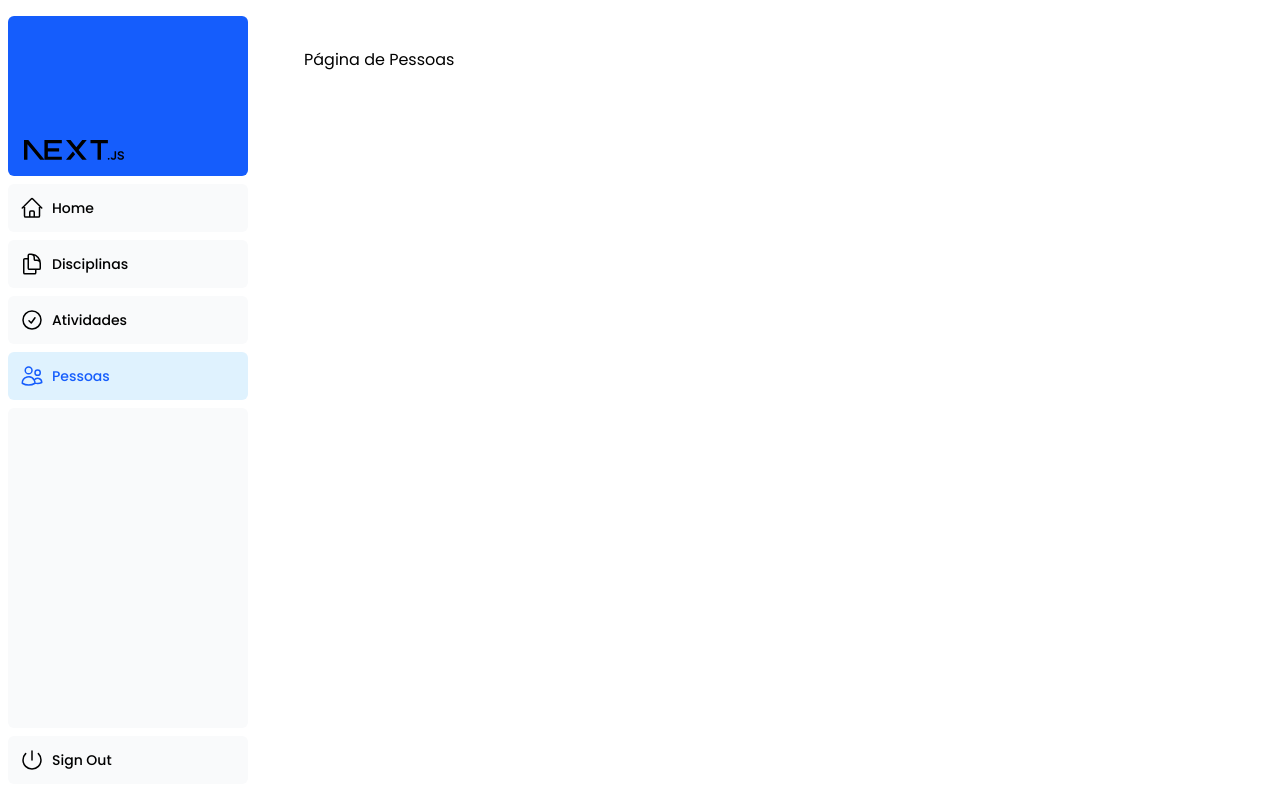
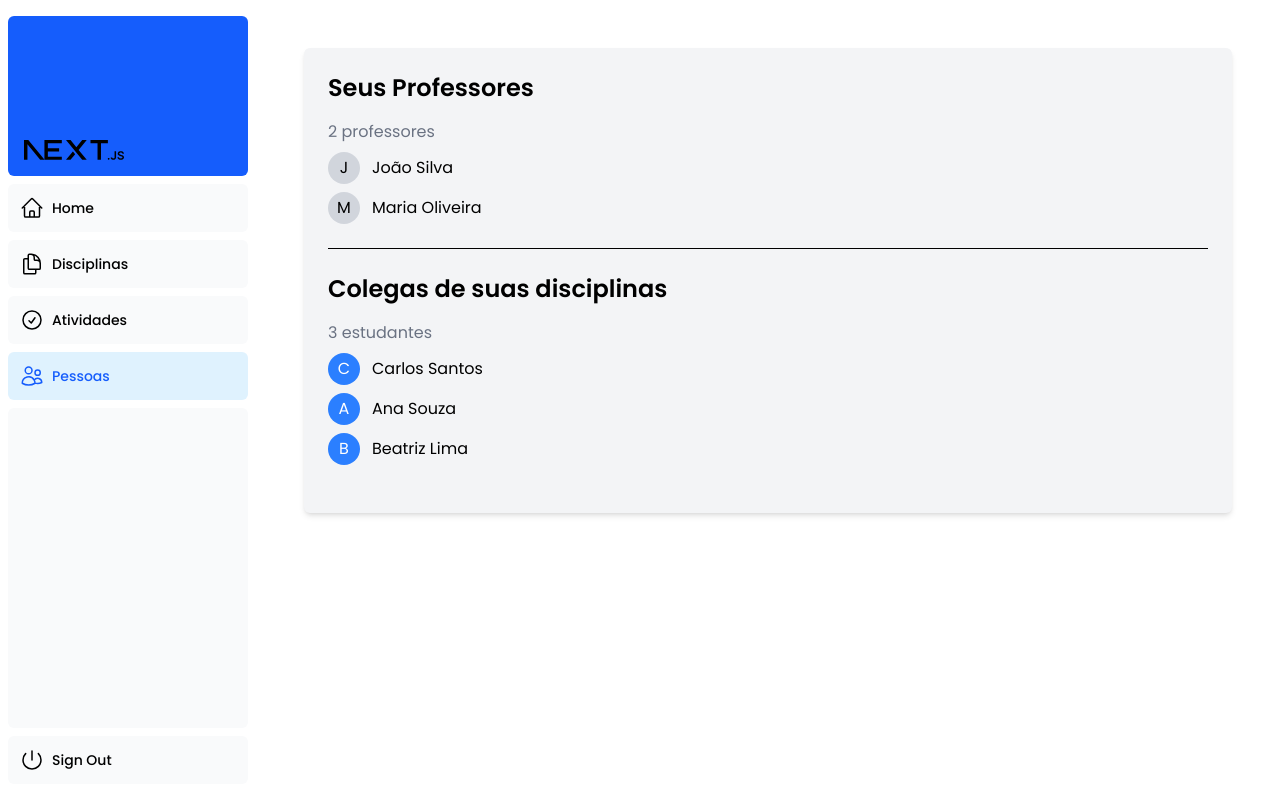
Before and after one commit to FernandoGreca/class-hub, a Next.js app in the folder front/: page /dashboard/disciplinas/pessoas in a window 1280 px wide. Built offline with nearby package versions, Linux system fonts and the light colour scheme; sample sign-in values are in the browser's storage.

Commit message:
Layout de Pessoas

```diff
--- a/front/src/app/dashboard/disciplinas/pessoas/page.tsx
+++ b/front/src/app/dashboard/disciplinas/pessoas/page.tsx
@@ -1,3 +1,171 @@
-export default function Page(){
-    return <p>Página de Pessoas</p>
+// "use client";
+
+// import { useEffect, useState } from "react";
+// import { useRouter } from "next/navigation";
+
+// interface Pessoa {
+//   id: string;
+//   nome: string;
+//   fotoPerfil?: string;
+// }
+
+// export default function PessoasPage() {
+//   const router = useRouter();
+//   const [isLoading, setIsLoading] = useState(true);
+//   const [professores, setProfessores] = useState<Pessoa[]>([]);
+//   const [colegas, setColegas] = useState<Pessoa[]>([]);
+
+//   useEffect(() => {
+//     const token = localStorage.getItem("token");
+//     if (!token) {
+//       router.push("/login");
+//       return;
+//     }
+
+//     async function fetchData() {
+//       try {
+//         const resProf = await fetch("/api/professores", {
+//           headers: { Authorization: `Bearer ${token}` },
+//         });
+//         const resCol = await fetch("/api/colegas", {
+//           headers: { Authorization: `Bearer ${token}` },
+//         });
+
+//         if (!resProf.ok || !resCol.ok) throw new Error("Erro ao buscar dados");
+
+//         setProfessores(await resProf.json());
+//         setColegas(await resCol.json());
+//       } catch (error) {
+//         console.error(error);
+//       } finally {
+//         setIsLoading(false);
+//       }
+//     }
+
+//     fetchData();
+//   }, [router]);
+
+//   if (isLoading) return <p>Carregando...</p>;
+
+//   return (
+//     <div className="p-6">
+//       <h2 className="text-2xl font-semibold mb-4">Professores</h2>
+//       <div className="border-b pb-4">
+//         {professores.map((prof) => (
+//           <div key={prof.id} className="flex items-center space-x-3 mb-2">
+//             {prof.fotoPerfil ? (
+//               <img
+//                 src={prof.fotoPerfil}
+//                 alt={prof.nome}
+//                 className="w-8 h-8 rounded-full"
+//               />
+//             ) : (
+//               <div className="w-8 h-8 bg-gray-300 rounded-full flex items-center justify-center">
+//                 {prof.nome.charAt(0).toUpperCase()}
+//               </div>
+//             )}
+//             <span>{prof.nome}</span>
+//           </div>
+//         ))}
+//       </div>
+
+//       <h2 className="text-2xl font-semibold mt-6 mb-4">Colegas de turma</h2>
+//       <div className="border-b pb-4">
+//         <p className="text-gray-500 mb-2">{colegas.length} estudantes</p>
+//         {colegas.map((colega) => (
+//           <div key={colega.id} className="flex items-center space-x-3 mb-2">
+//             <div className="w-8 h-8 bg-blue-500 text-white rounded-full flex items-center justify-center">
+//               {colega.nome.charAt(0).toUpperCase()}
+//             </div>
+//             <span>{colega.nome}</span>
+//           </div>
+//         ))}
+//       </div>
+//     </div>
+//   );
+// }
+
+// TENTATIVA COM BACK
+
+"use client";
+
+import { useEffect, useState } from "react";
+import { useRouter } from "next/navigation";
+
+interface Pessoa {
+  id: string;
+  nome: string;
+  fotoPerfil?: string;
 }
+
+export default function Page() {
+  const router = useRouter();
+  const [isLoading, setIsLoading] = useState(true);
+  const [professores, setProfessores] = useState<Pessoa[]>([]);
+  const [colegas, setColegas] = useState<Pessoa[]>([]);
+
+  useEffect(() => {
+    const token = localStorage.getItem("token");
+    if (!token) {
+      router.push("/login");
+      return;
+    }
+
+    // Dados mockados
+    const professoresMock: Pessoa[] = [
+      { id: "1", nome: "João Silva", fotoPerfil: "" },
+      { id: "2", nome: "Maria Oliveira", fotoPerfil: "" },
+    ];
+
+    const colegasMock: Pessoa[] = [
+      { id: "3", nome: "Carlos Santos" },
+      { id: "4", nome: "Ana Souza" },
+      { id: "5", nome: "Beatriz Lima" },
+    ];
+
+    setProfessores(professoresMock);
+    setColegas(colegasMock);
+    setIsLoading(false);
+  }, [router]);
+
+  if (isLoading) return <p>Carregando...</p>;
+
+  return (
+    <div className="p-6 shadow-md bg-gray-100 rounded-md">
+      <h2 className="text-2xl font-semibold mb-4">Seus Professores</h2>
+      <div className="border-b pb-4">
+      <p className="text-gray-500 mb-2">{professores.length} professores</p>
+
+        {professores.map((prof) => (
+          <div key={prof.id} className="flex items-center space-x-3 mb-2">
+            {prof.fotoPerfil ? (
+              <img
+                src={prof.fotoPerfil}
+                alt={prof.nome}
+                className="w-8 h-8 rounded-full"
+              />
+            ) : (
+              <div className="w-8 h-8 bg-gray-300 rounded-full flex items-center justify-center">
+                {prof.nome.charAt(0).toUpperCase()}
+              </div>
+            )}
+            <span>{prof.nome}</span>
+          </div>
+        ))}
+      </div>
+
+      <h2 className="text-2xl font-semibold  mt-6 mb-4">Colegas de suas disciplinas</h2>
+      <div className="pb-4">
+        <p className="text-gray-500 mb-2">{colegas.length} estudantes</p>
+        {colegas.map((colega) => (
+          <div key={colega.id} className="flex items-center space-x-3 mb-2">
+            <div className="w-8 h-8 bg-blue-500 text-white rounded-full flex items-center justify-center">
+              {colega.nome.charAt(0).toUpperCase()}
+            </div>
+            <span>{colega.nome}</span>
+          </div>
+        ))}
+      </div>
+    </div>
+  );
+}
```
